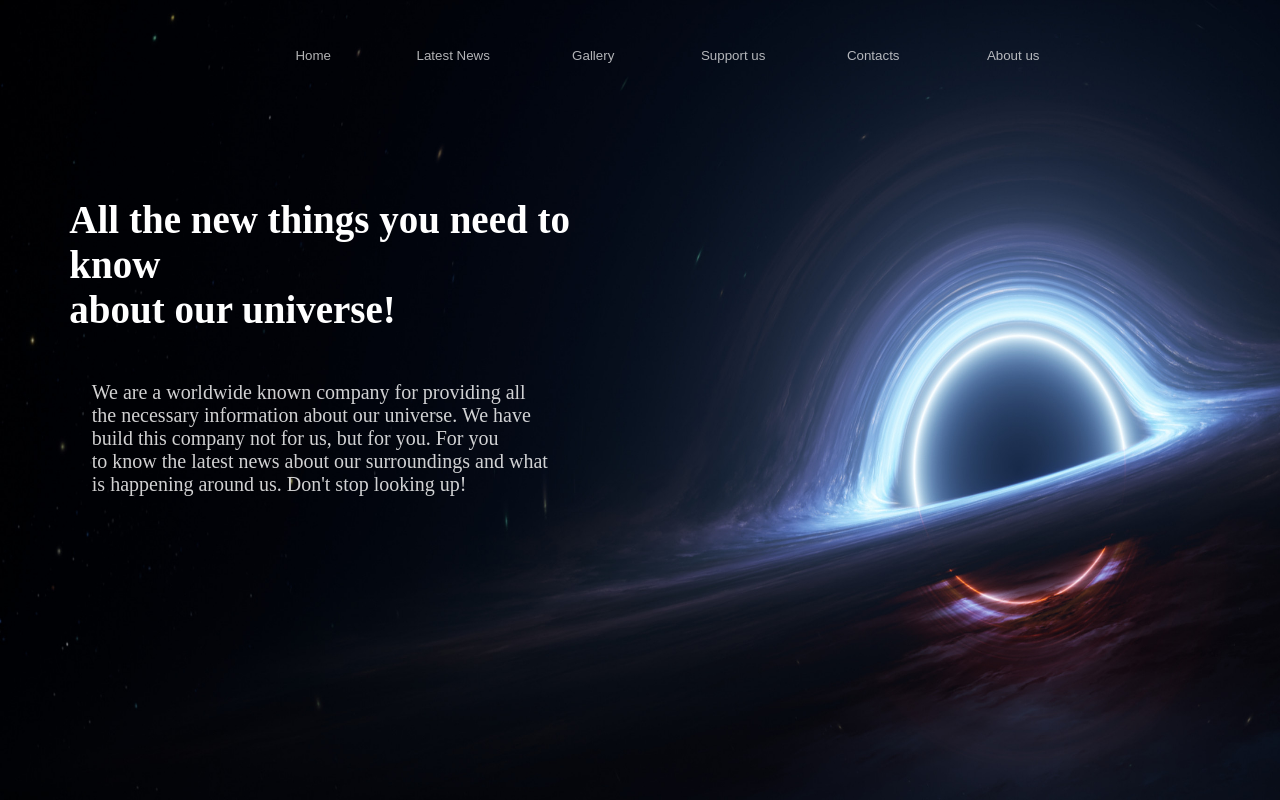
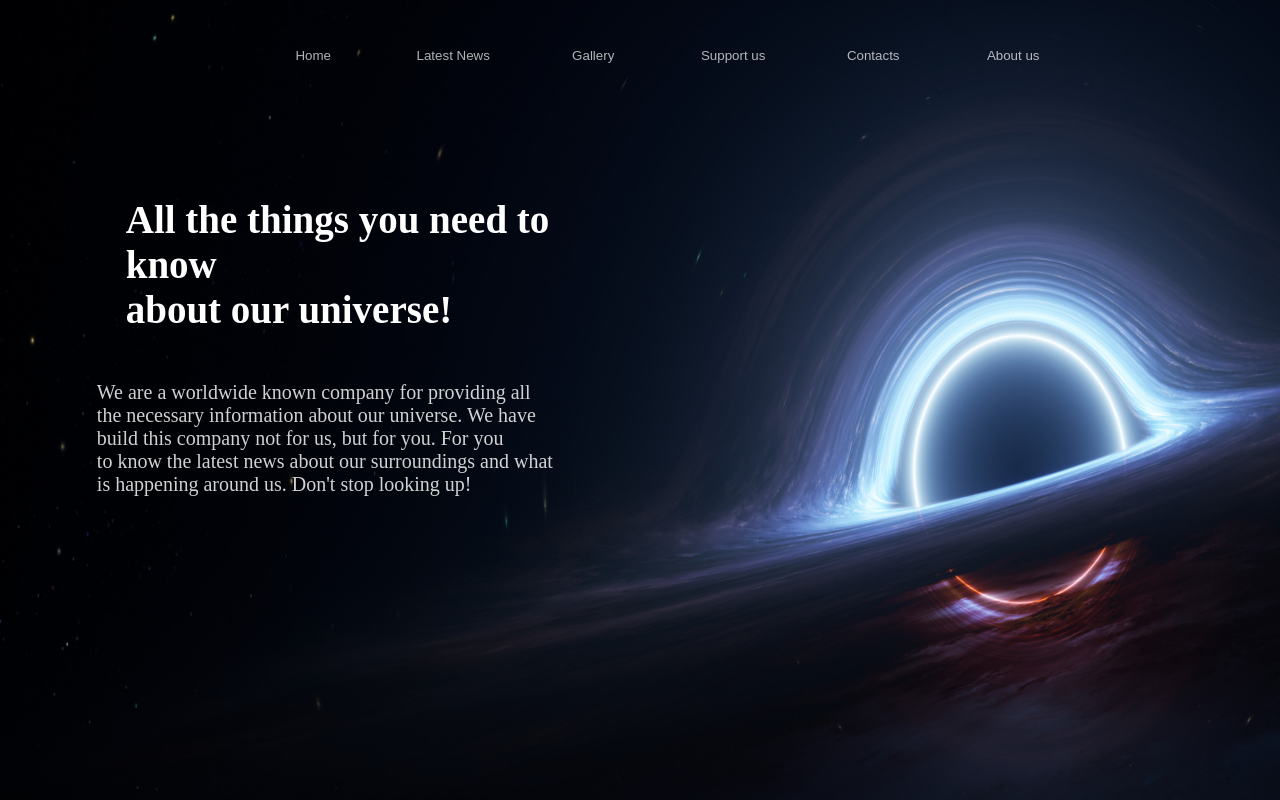
Before and after one commit to Anzkiii/Anzkiii.github.io, a plain HTML site: page index.html in a window 1280 px wide. Drawn offline with Linux system fonts and the light colour scheme.

Commit message:
Update index.html

```diff
--- a/index.html
+++ b/index.html
@@ -30,7 +30,7 @@
                 <a class="latestNews" href="Information.html">Get the latest news</a></p>
             </div>
             <div>
-                <h1 class="text">All the new things you need to know<br>about our universe!</h1>
+                <h1 class="text">All the things you need to know<br>about our universe!</h1>
             </div>
             <div>
                 <p class="textBottomRight"> You desire and we provide</p>
```
